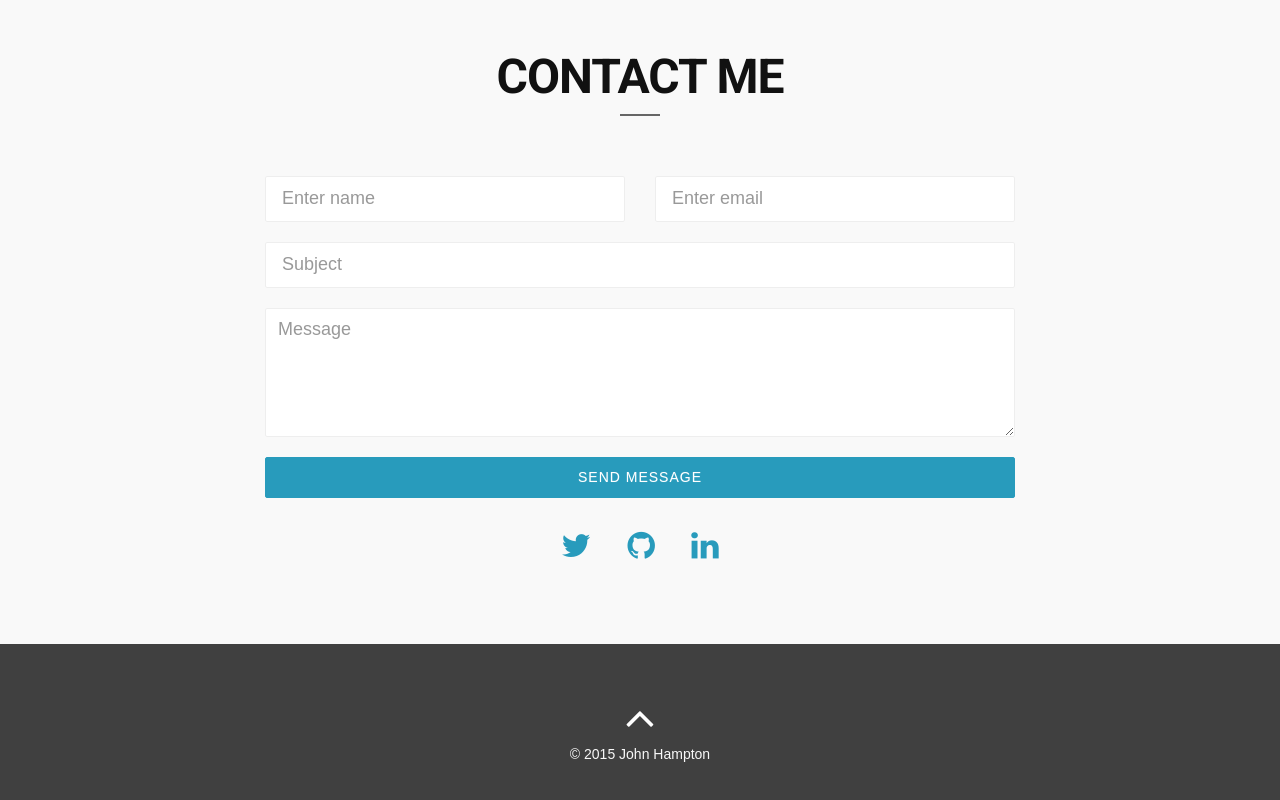
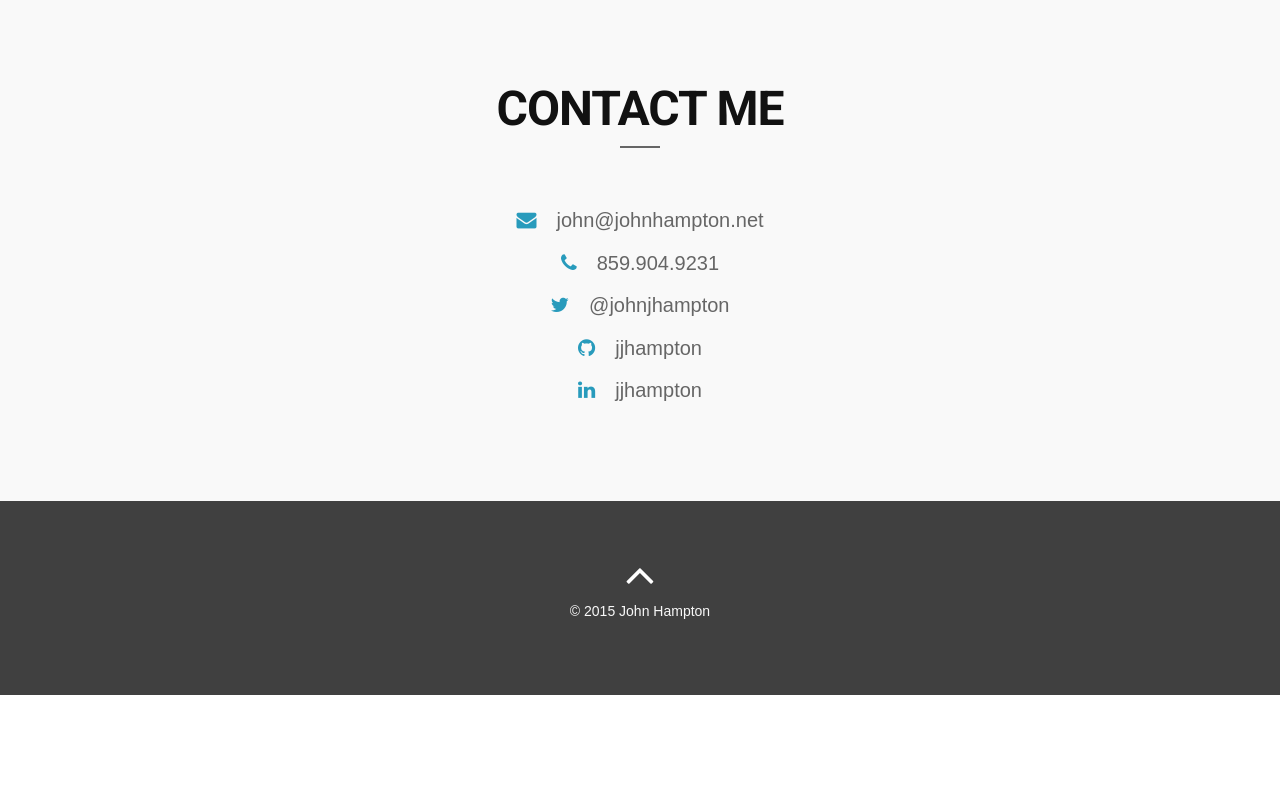
Before and after one commit to jjhampton/jjhampton.github.io, a plain HTML site: page index.html in a window 1280 px wide. Shown: the part 3128-3928 px from the top of the page. After the commit the page ends 3823 px from the top, so only its background shows below. Drawn offline with Linux system fonts and the light colour scheme; a web font is replaced by a local one.

Commit message:
Add contact links and icons in place of contact form

```diff
--- a/css/style.css
+++ b/css/style.css
@@ -661,17 +661,18 @@ form#contact-form input:focus,form#contact-form select:focus,form#contact-form t
 	text-align: left;
 }
 
-.social-link-container {
-  margin-top: 2em;
+.contact-type {
+  margin-bottom: 1em;
+}
+.social-link {
+  font-size: 20px;
+  color: #289BBC;
+  padding-right: 1em;
 }
 
-.social-link-container a {
-  padding: 1em;
-}
-
-.social-link {
-  font-size: 2em;
-  color: #289BBC;
+.contact-text {
+  font-size: 20px;
+  color: #666;
 }
 
 
--- a/index.html
+++ b/index.html
@@ -95,7 +95,7 @@
 					<h2 class="h-bold">Who am I?</h2>
 					<div class="divider-header"></div>
           <img src="assets/johnpic.jpg" alt="Photograph of John Hampton" class="profile-photo">
-					<p>I'm a front-end web developer with a strong focus on web user interfaces that work for everyone and just make sense.  I'm skilled in a variety of front-end technologies including HTML5/CSS, SASS, Javascript, jQuery, Backbone.js, and EmberJS.  I'm also a front-end engineering graduate of <a href="http://www.theironyard.com">The Iron Yard Academy</a> in Greenville, South Carolina.  Previous to working as a web professional, I served in as a medical laboratory technology supervisor in the U.S. military. In my spare time I enjoy electronic music, science fiction, martial arts, and a fine German Riesling.</p>
+					<p>I'm a front-end web developer with a strong focus on web user interfaces that work for everyone and just make sense.  I'm skilled in a variety of front-end technologies including HTML5/CSS, SASS, Javascript, jQuery, Backbone.js, and EmberJS.  I'm also a front-end engineering graduate of <a href="http://www.theironyard.com">The Iron Yard Academy</a> in Greenville, South Carolina.  Previous to working as a web professional, I served in as a medical laboratory technology supervisor in the U.S. military. Some of my interests are electronic music (sampled or synthesized), martial arts, science fiction, and the DIY ethic.</p>
 					</div>
 					</div>
 				</div>
@@ -336,35 +336,12 @@
 		<div class="container">
 			<div class="row marginbot-80">
 				<div class="col-md-8 col-md-offset-2">
-					<form id="contact-form" class="wow bounceInUp" data-wow-offset="10" data-wow-delay="0.2s">
-					<div class="row marginbot-20">
-						<div class="col-md-6 xs-marginbot-20">
-							<input type="text" class="form-control input-lg" id="name" placeholder="Enter name" required="required" />
-						</div>
-						<div class="col-md-6">
-							<input type="email" class="form-control input-lg" id="email" placeholder="Enter email" required="required" />
-						</div>
-					</div>
-					<div class="row">
-						<div class="col-md-12">
-							<div class="form-group">
-								<input type="text" class="form-control input-lg" id="subject" placeholder="Subject" required="required" />
-							</div>
-							<div class="form-group">
-								<textarea name="message" id="message" class="form-control" rows="4" cols="25" required="required"
-									placeholder="Message"></textarea>
-							</div>
-							<button type="submit" class="btn btn-skin btn-lg btn-block" id="btnContactUs">
-								Send Message</button>
-						</div>
-					</div>
-					</form>
+					<div class="contact-type"><i class="fa fa-envelope social-link"></i><span class="contact-text">john@johnhampton.net<span></div>
+          <div class="contact-type"><i class="fa fa-phone social-link"></i><span class="contact-text">859.904.9231</span></div>
+          <div class="contact-type"><a href="https://twitter.com/johnjhampton"><i class="fa fa-twitter social-link"></i><span class="contact-text">@johnjhampton</span></a></div>
+          <div class="contact-type"><a href="https://github.com/jjhampton/"><i class="fa fa-github social-link"></i><span class="contact-text">jjhampton</span></a></div>
+          <div class="contact-type"><a href="https://www.linkedin.com/in/jjhampton"><i class="fa fa-linkedin social-link"></i><span class="contact-text">jjhampton</span></a></div>
 				</div>
-        <div class="col-md-8 col-md-offset-2 social-link-container">
-          <a href="https://twitter.com/johnjhampton"><i class="fa fa-twitter social-link"></i></a>
-          <a href="https://twitter.com/johnjhampton"><i class="fa fa-github social-link"></i></a></a>
-          <a href="https://www.linkedin.com/in/jjhampton"><i class="fa fa-linkedin social-link"></i></a>
-        </div>
 			</div>
 		</div>
 	</section>
```
